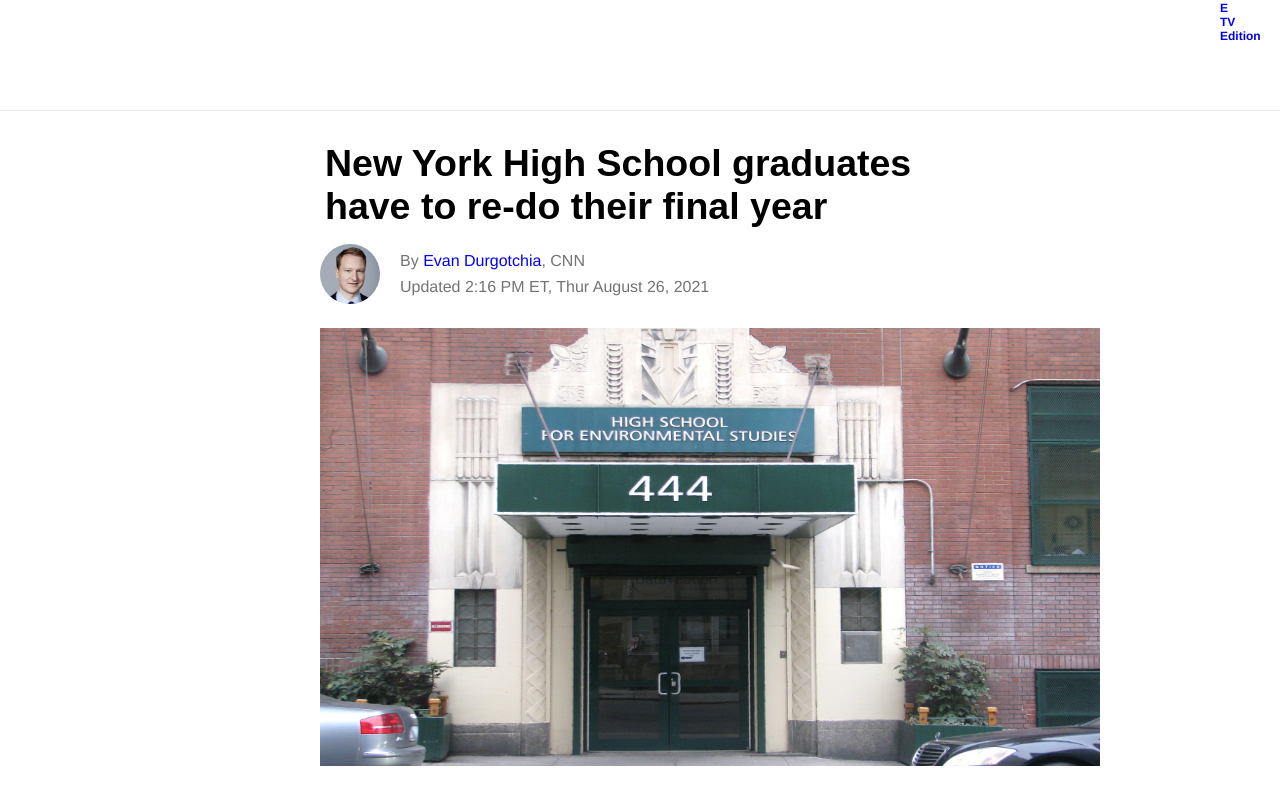
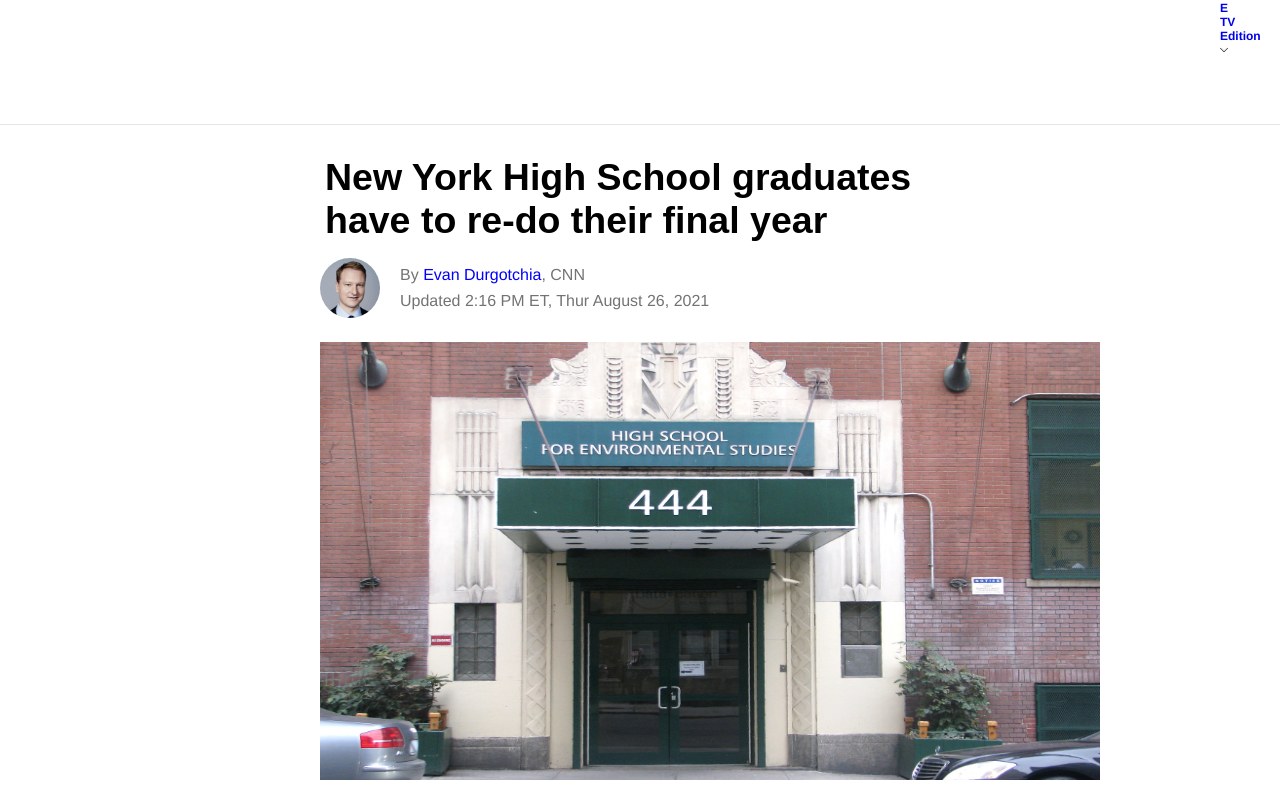
Before and after one commit to DeepBoyce/BoyceNN, a plain HTML site: page index.html in a window 1280 px wide. Shown: the part 59-847 px from the top of the page. Drawn offline with Linux system fonts and the light colour scheme.

Commit message:
Added a new image and edited the page name

```diff
--- a/css/main.scss
+++ b/css/main.scss
@@ -60,6 +60,10 @@ body {
         margin-top: -2.3em;
         margin-left: 75em;
         font-size: 12px;
+
+        .chevron-image {
+            padding-left: 5px;
+        }
 
 
 
--- a/index.html
+++ b/index.html
@@ -5,7 +5,7 @@
     <meta charset="UTF-8">
     <meta http-equiv="X-UA-Compatible" content="IE=edge">
     <meta name="viewport" content="width=device-width, initial-scale=1.0">
-    <title>PracticePage</title>
+    <title>New York High School graduates have to re-do their final year</title>
     <link rel="stylesheet" href="css/main.css"> <!--Make sure to always link the CSS sheet-->
 
 
@@ -29,7 +29,12 @@
 
                 <ul class="primary_nav">
                     <li class="profile-btn" ><a href="#"><b>L I V E TV</b></a></li>
-                    <li class="search-glass" ><a href="#"><b>Edition</b></a></li>
+                    <li class="search-glass" ><a href="#"><b>Edition</b></a><img id="chevron" class="chevron-image" src="assets/chevron.png" height=8 onClick="rotateImg()">
+                        <script>
+                          function rotateImg() {
+                            document.querySelector("#chevron").style.transform = "rotate(180deg)";
+                          }
+                        </script></li>
                 </ul>
 
                 <div class="topRight-images">
```
Also changed, not shown: assets/chevron.png (added), 1 other file.
